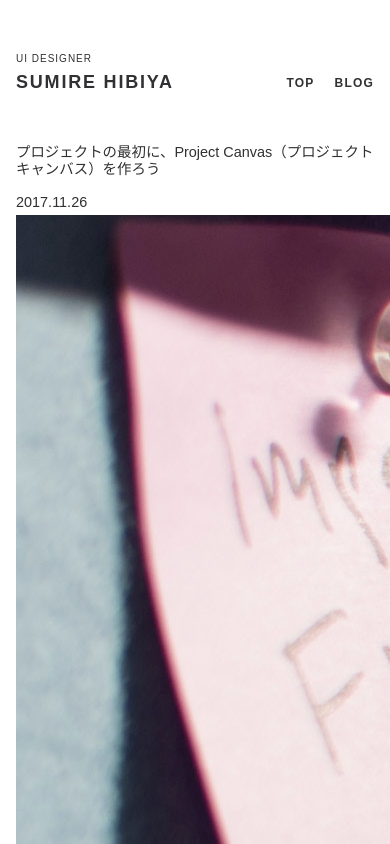
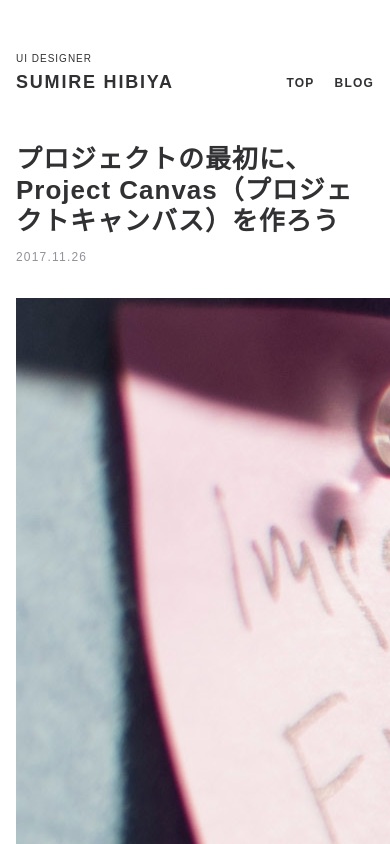
Before and after one commit to yinm/trace-portfolio, a React (Create React App) app: page / in a window 390 px wide. Shown: the top 844 px of the page. Built offline with nearby package versions, Linux system fonts and the light colour scheme; the HTML template or start-up script is replaced by a standard one.

Commit message:
Add styles of article header

```diff
--- a/src/components/Article/index.js
+++ b/src/components/Article/index.js
@@ -1,4 +1,5 @@
 import React, { Component } from 'react'
+import styles from './styles.css'
 
 export class Article extends Component {
   render() {
--- /dev/null
+++ b/src/components/Article/styles.css
@@ -0,0 +1,57 @@
+.l-blog__main {
+  float: left;
+  display: block;
+  margin-right: 2.84259%;
+  width: 69.14722%;
+}
+
+.l-blog__main:last-child {
+  margin-right: 0;
+}
+
+@media screen and (max-width: 768px) {
+  .l-blog__main {
+    float: left;
+    display: block;
+    margin-right: 2.84259%;
+    width: 100%;
+  }
+
+  .l-blog__main:last-child {
+    margin-right: 0;
+  }
+}
+
+.p-article {
+  padding-right: 20px;
+}
+
+@media screen and (max-width: 768px) {
+  .p-article {
+    padding-right: 0;
+  }
+}
+
+.p-article__title {
+  margin-bottom: 10px;
+  font-weight: bold;
+  font-size: 1.8em;
+  line-height: 1.2;
+  letter-spacing: 1px;
+}
+
+.p-article__title a {
+  color: #313033;
+}
+
+.p-article__info {
+  margin-bottom: 30px;
+  font-family: "brandon-grotesque", sans-serif;
+  font-size: 12px;
+  letter-spacing: 1.2px;
+  color: #949199;
+}
+
+.p-article__info span {
+  margin-right: 20px;
+}
```
